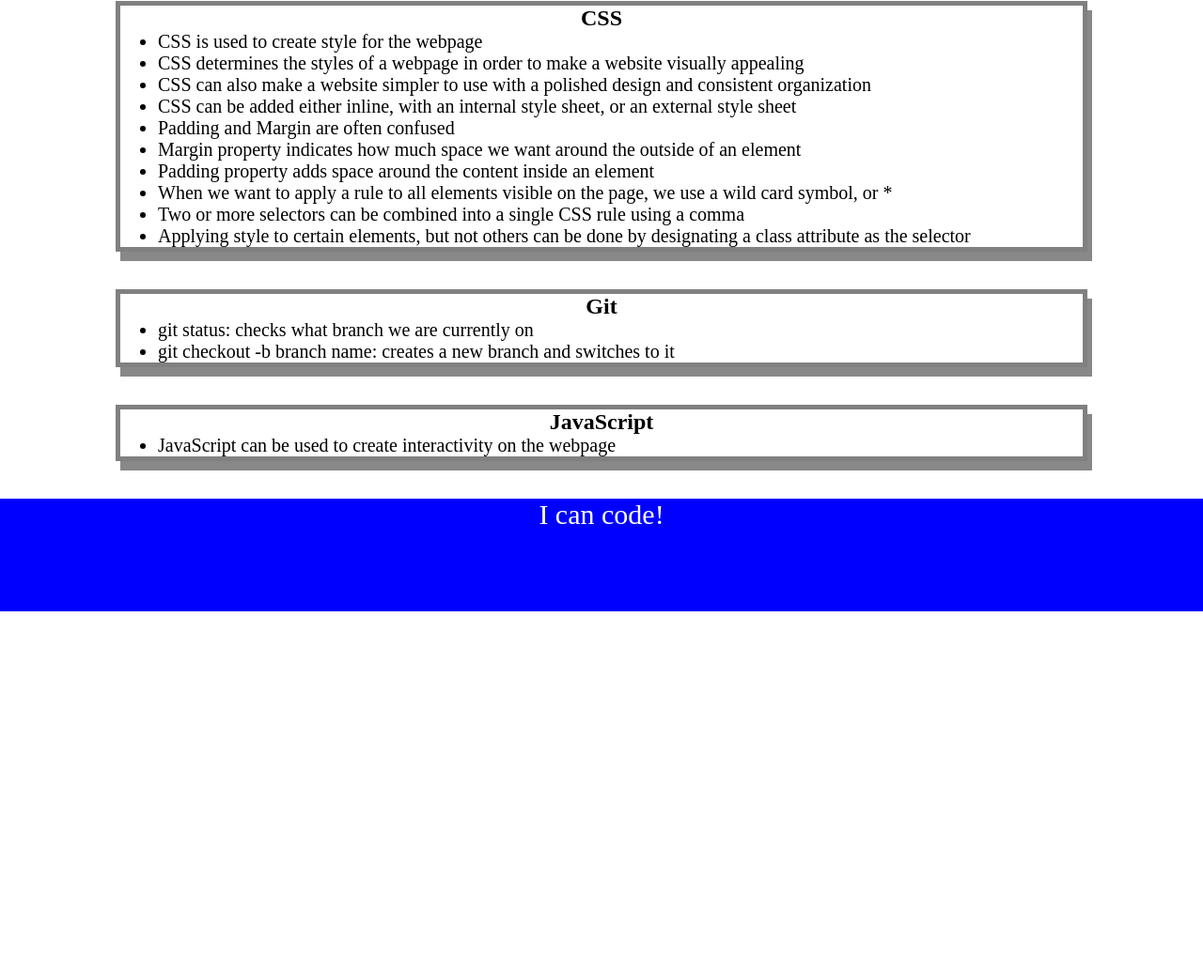
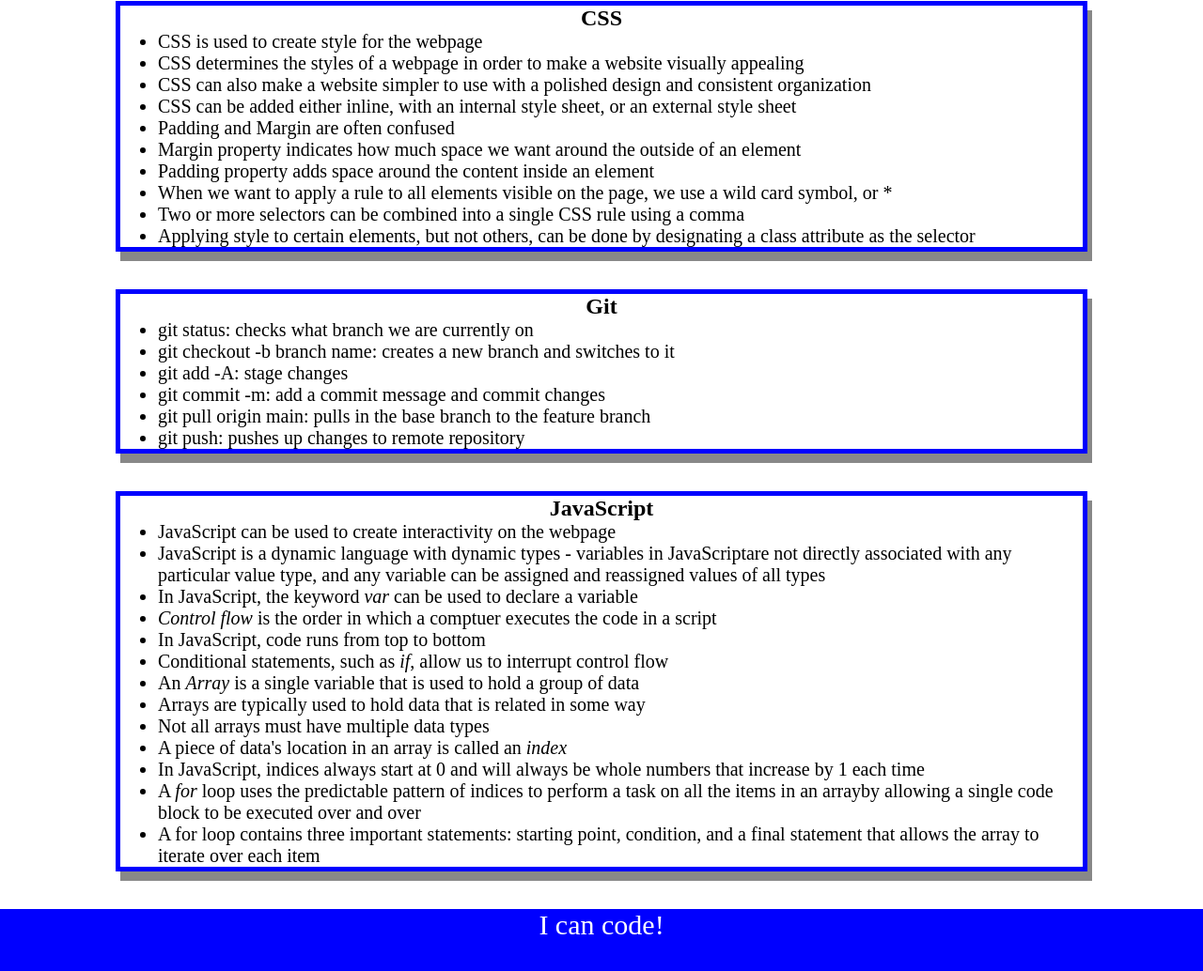
Before and after one commit to gpkarlsson/prework-study-guide, a plain HTML site: page index.html in a window 1280 px wide. Shown: the part 650-1684 px from the top of the page at 94% size. Before the commit the page ends 1301 px from the top, so only its background shows below. Drawn offline with Linux system fonts and the light colour scheme.

Commit message:
Added JavaScript and notes about JavaScript

```diff
--- /dev/null
+++ b/assets/script.js
@@ -0,0 +1,18 @@
+/*
+if (topic === 'HTML') {
+    console.log("Let's study HTML!");
+} else if (topic === 'CSS') {
+    console.log("Let's study CSS!");
+} else if (topic === 'Git') {
+    console.log("Let's study Git!");
+} else if (topic === 'JavaScript') {
+    console.log("Let's study Javascript!");
+} else {
+    console.log('Please try again!');
+}*/
+
+var topics = ['HTML', 'CSS', 'Git', 'JavaScript'];
+
+for(var x = 0; x < topics.length; x++) {
+    console.log(topics[x]);
+}
--- a/assets/style.css
+++ b/assets/style.css
@@ -37,6 +37,6 @@ p {
 .card {
     width: 80%;
     margin: 40px auto;
-    border: 5px solid gray;
+    border: 5px solid blue;
     box-shadow: 5px 10px #888888;
 }
--- a/index.html
+++ b/index.html
@@ -8,9 +8,10 @@
     <title>Prework Study Guide</title>
   </head>
   <body>
-    <header id="header">
+    <header id="top">
       <h1>Prework Study Guide</h1>
       <img src="./assets/bowtie-cat.png" alt="Profile image of cat wearing a bow tie." />
+      <h2>✨ Open the Console to See What's Happening ✨</h2>
     </header>
     <main>
       <!-- Student code goes here -->
@@ -50,7 +51,7 @@
           <li>Padding property adds space around the content inside an element</li>
           <li>When we want to apply a rule to all elements visible on the page, we use a wild card symbol, or *</li>
           <li>Two or more selectors can be combined into a single CSS rule using a comma</li>
-          <li>Applying style to certain elements, but not others can be done by designating a class attribute as the selector</li>
+          <li>Applying style to certain elements, but not others, can be done by designating a class attribute as the selector</li>
         </ul>
     </section>
 
@@ -59,6 +60,10 @@
         <ul>
           <li>git status: checks what branch we are currently on</li>
           <li>git checkout -b branch name: creates a new branch and switches to it</li>
+          <li>git add -A: stage changes</li>
+          <li>git commit -m: add a commit message and commit changes</li>
+          <li>git pull origin main: pulls in the base branch to the feature branch</li>
+          <li>git push: pushes up changes to remote repository</li>
         </ul>
     </section>
 
@@ -66,6 +71,18 @@
       <h2>JavaScript</h2>
         <ul>
           <li>JavaScript can be used to create interactivity on the webpage</li>
+          <li>JavaScript is a dynamic language with dynamic types - variables in JavaScriptare not directly associated with any particular value type, and any variable can be assigned and reassigned values of all types</li>
+          <li>In JavaScript, the keyword <em>var</em> can be used to declare a variable</li>
+          <li><em>Control flow</em> is the order in which a comptuer executes the code in a script</li>
+          <li>In JavaScript, code runs from top to bottom</li>
+          <li>Conditional statements, such as <em>if</em>, allow us to interrupt control flow</li>
+          <li>An <em>Array</em> is a single variable that is used to hold a group of data</li>
+          <li>Arrays are typically used to hold data that is related in some way</li>
+          <li>Not all arrays must have multiple data types</li>
+          <li>A piece of data's location in an array is called an <em>index</em></li>
+          <li>In JavaScript, indices always start at 0 and will always be whole numbers that increase by 1 each time</li>
+          <li>A <em>for</em> loop uses the predictable pattern of indices to perform a task on all the items in an arrayby allowing a single code block to be executed over and over</li>
+          <li>A for loop contains three important statements: starting point, condition, and a final statement that allows the array to iterate over each item</li>
       </ul>
     </section>
 
@@ -73,6 +90,7 @@
 
     <footer>
       <p>I can code!</p>
+      <script src="./assets/script.js"></script>
     </footer>
   </body>
 </html>
```
